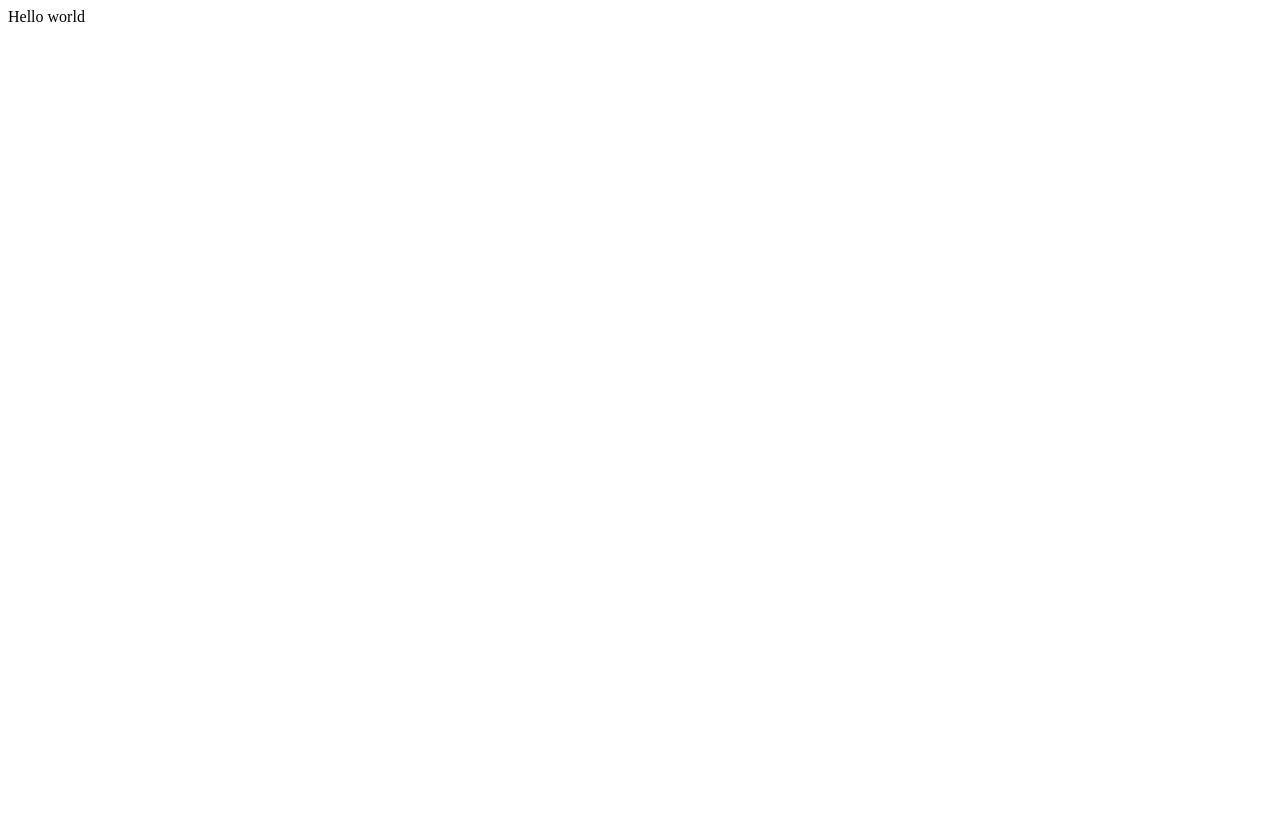
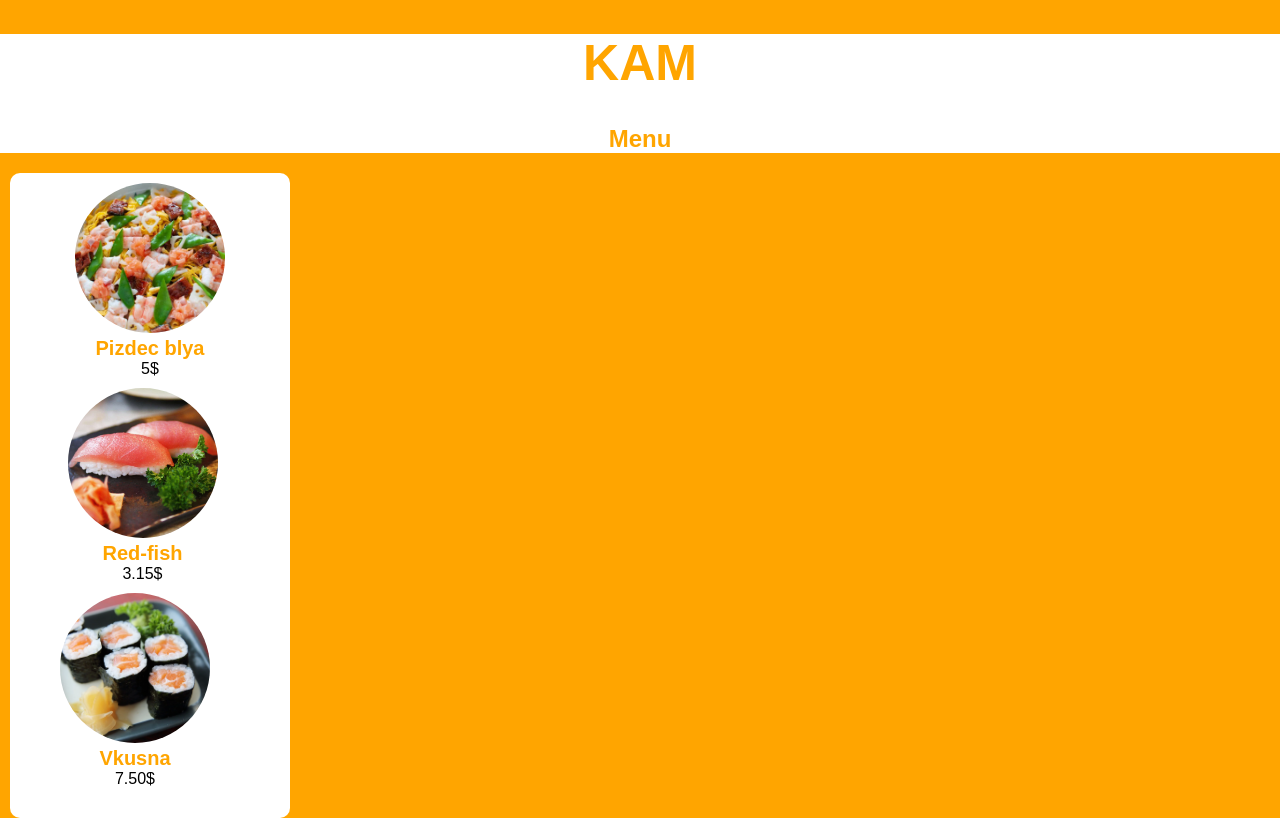
Before and after one commit to quwuer/SushiProjectFrom2024, a plain HTML site: page index.html in a window 1280 px wide. Drawn offline with Linux system fonts and the light colour scheme.

Commit message:
User checkpoint: Add basic HTML structure for a restaurant menu with styling and sample menu items.

```diff
--- a/index.html
+++ b/index.html
@@ -1,16 +1,93 @@
 <!DOCTYPE html>
-<html>
+<html lang="en">
 
 <head>
-  <meta charset="utf-8">
-  <meta name="viewport" content="width=device-width">
-  <title>replit</title>
-  <link href="style.css" rel="stylesheet" type="text/css" />
+  <meta charset="UTF-8">
+  <meta http-equiv="X-UA-Compatible" content="IE=edge">
+  <meta name="viewport" content="width=device-width, initial-scale=1.0">
+  <title>Menu</title>
+  <style>
+    .body {
+      background-color: orange;
+      font-family: Arial, Helvetica, sans-serif;
+      margin: 0;
+    }
+
+    .header {
+      text-align: center;
+      color: orange;
+      background-color: white;
+    }
+
+    .border-kam {
+      font-size: 50px;
+    }
+
+    border-menu {
+      font-size: 25px;
+    }
+
+    .menu {
+      background-color: white;
+      display: inline-block;
+      text-align: center;
+      margin-left: 10px;
+      margin-right: 25px;
+      border-radius: 10px;
+      padding: 10px;
+    }
+    .name-menu{
+      font-size: 20px;
+      color: orange;
+    }
+
+    .img-1 {
+      width: 150px;
+      height: 150px;
+      object-fit: cover;
+      border-radius: 75px;
+    }
+
+  </style>
 </head>
 
-<body>
-  Hello world
-  <script src="script.js"></script>
+<body class="body">
+  <div class="header">
+    <div>
+      <h1 class="border-kam">KAM</h1>
+    </div>
+    <div>
+      <h2 class="border-menu">Menu</h2>
+    </div>
+  </div>
+
+  <div class="menu">
+    <div class="preview-img">
+      <img src="mix.jpg" class="img-1" </div>
+      <div class="name-menu"">
+      <b>Pizdec blya</b>
+    </div>
+    <div class=" menu-price"">5$</div>
+  </div>
+
+  <div class="menu">
+    <div class="preview-img">
+      <img src="hz.jpg" class="img-1" </div>
+      <div class="name-menu"">
+      <b>Red-fish</b>
+    </div>
+    <div class=" menu-price"">3.15$</div>
+  </div>
+
+  <div class="menu">
+    <div class="preview-img">
+      <img src="norm.webp" class="img-1" </div>
+      <div class="name-menu"">
+      <b>Vkusna</b>
+    </div>
+    <div class=" menu-price"">7.50$</div>
+  </div>
+
 </body>
 
 </html>
```
Also changed, not shown: hz.jpg (added), mix.jpg (added), norm.webp (added).
